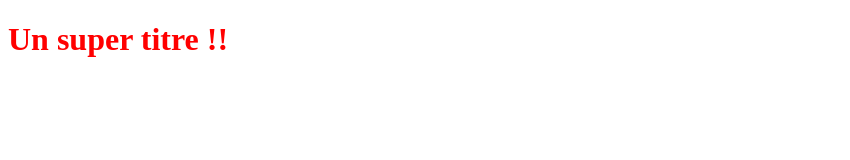
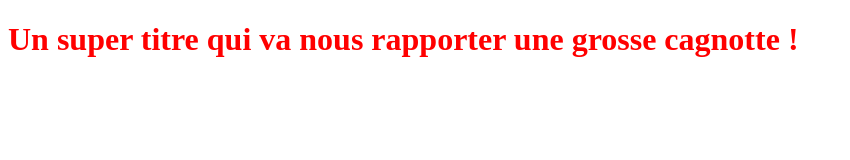
Before and after one commit to prazouille/testGit, a plain HTML site: page index.html in a window 1280 px wide. Shown: the whole page, without its empty margins (0-850 px from the left). Drawn offline with Linux system fonts and the light colour scheme.

Commit message:
Cagnotte

```diff
--- a/index.html
+++ b/index.html
@@ -5,6 +5,6 @@
    <link rel="stylesheet" type="text/css" href="styles.css">
 </head>
 <body>
-   <h1>Un super titre !!</h1>
+   <h1>Un super titre qui va nous rapporter une grosse cagnotte !</h1>
 </body>
 </html>
```
